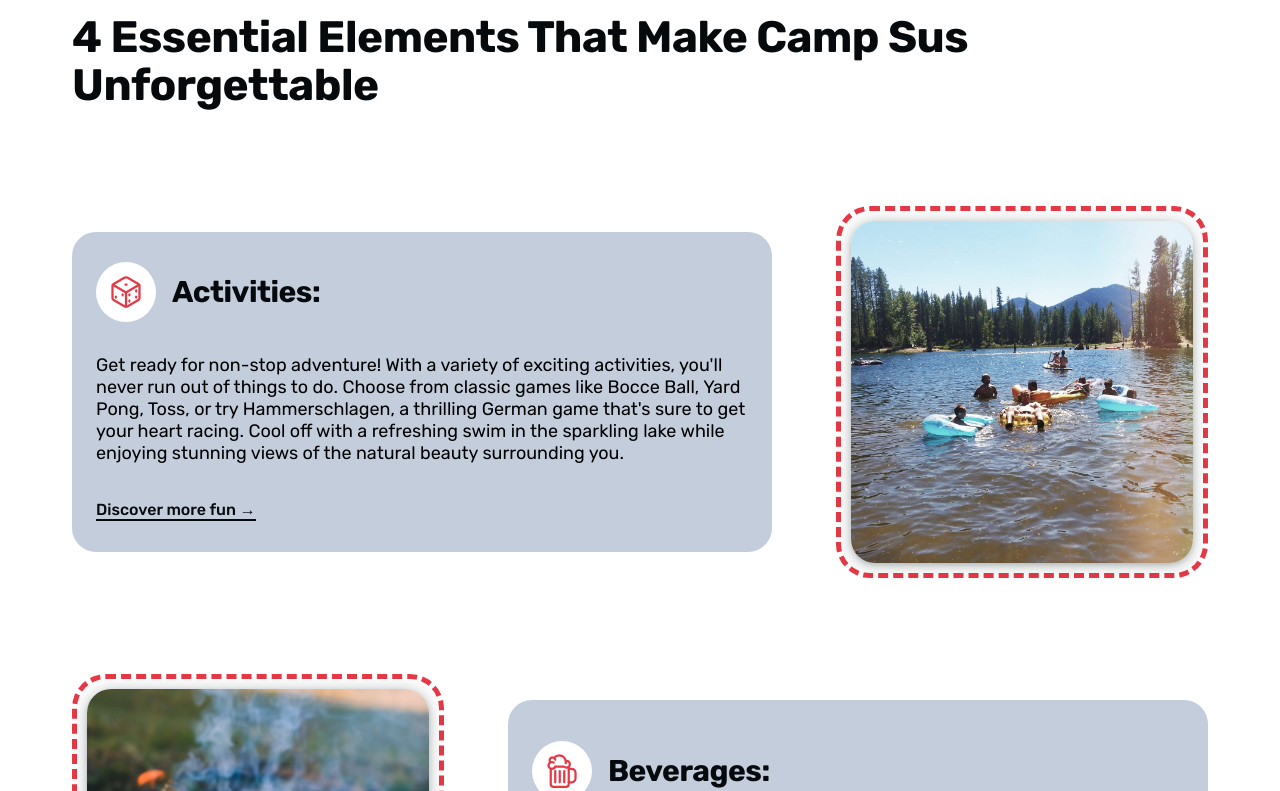
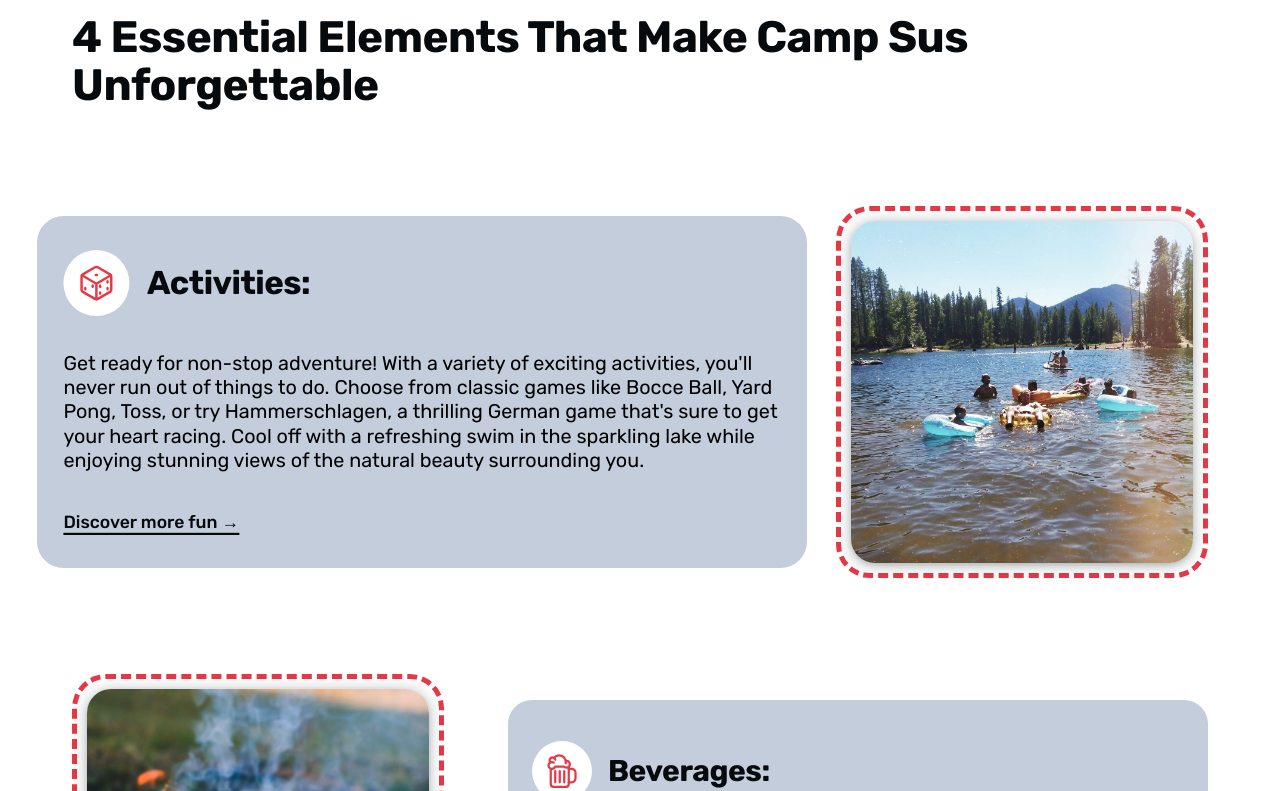
Before and after one commit to AnthonyJCampos/camping-website, a plain HTML site: page index.html in a window 1280 px wide. In both pictures the pointer is over the element 422 px from the left and 1108 px from the top of the page. Shown: the part 717-1508 px from the top of the page. Drawn offline with nearby package versions, Linux system fonts and the light colour scheme.

Commit message:
effect added

```diff
--- a/css/style.css
+++ b/css/style.css
@@ -130,8 +130,13 @@
   position: relative;
   padding: 2.4rem;
   background-color: var(--color-secondary-tint);
+  border-radius: 24px;
 
-  border-radius: 24px;
+  transition: all 0.4s;
+}
+
+.essential-text-box:hover {
+  transform: scale(1.1);
 }
 
 .essential-heading {
```
